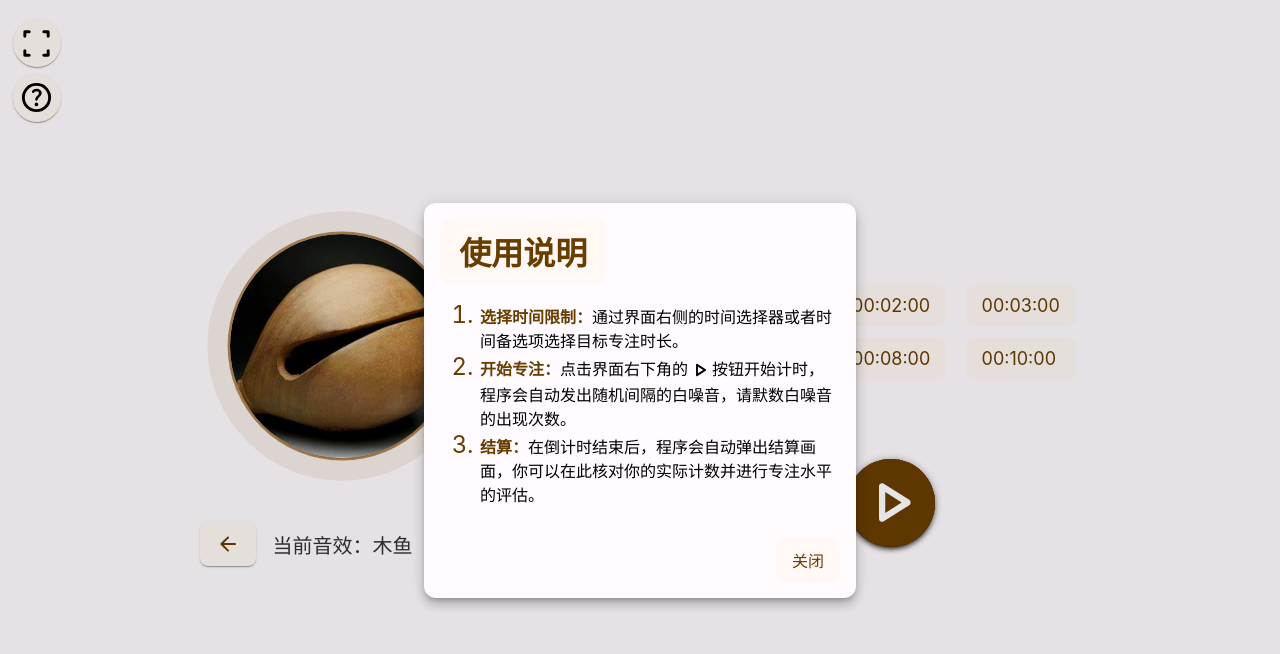
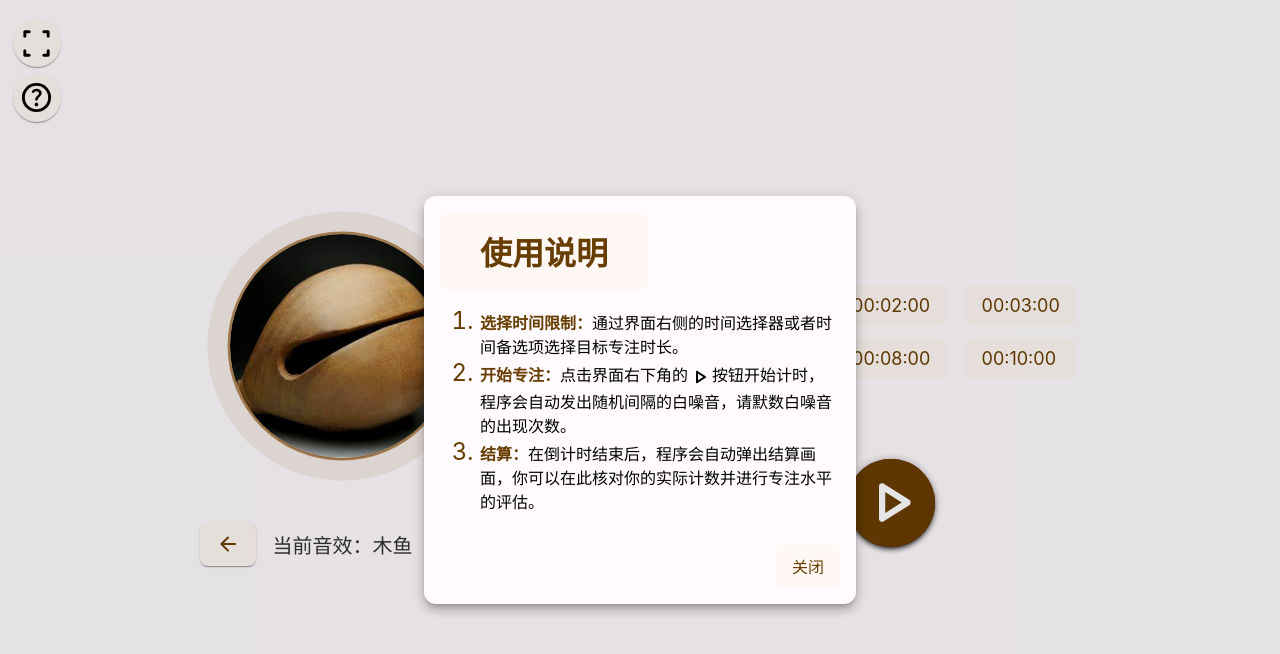
Before and after one commit to BHznJNs/muyu-focus, a website with bundled scripts: page index.html in a window 1280 px wide. Both pictures are taken after a click on the button 36 px from the left and 97 px from the top of the page. Built offline with nearby package versions, Linux system fonts and the light colour scheme; files whose address does not match are found by name.

Commit message:
README & screenshots update

```diff
--- a/styles/help.css
+++ b/styles/help.css
@@ -2,7 +2,7 @@
     width: fit-content;
     margin: 0;
     margin-right: auto;
-    padding: .6rem 1.2rem;
+    padding: 1rem 40px;
     color: var(--accent-color-darken);
     background-color: var(--high-bg-color);
     border-radius: .6rem;
```
Also changed, not shown: README.md, screenshots/ON_MOBILE.jpg (added), screenshots/ON_PC.png (added).
